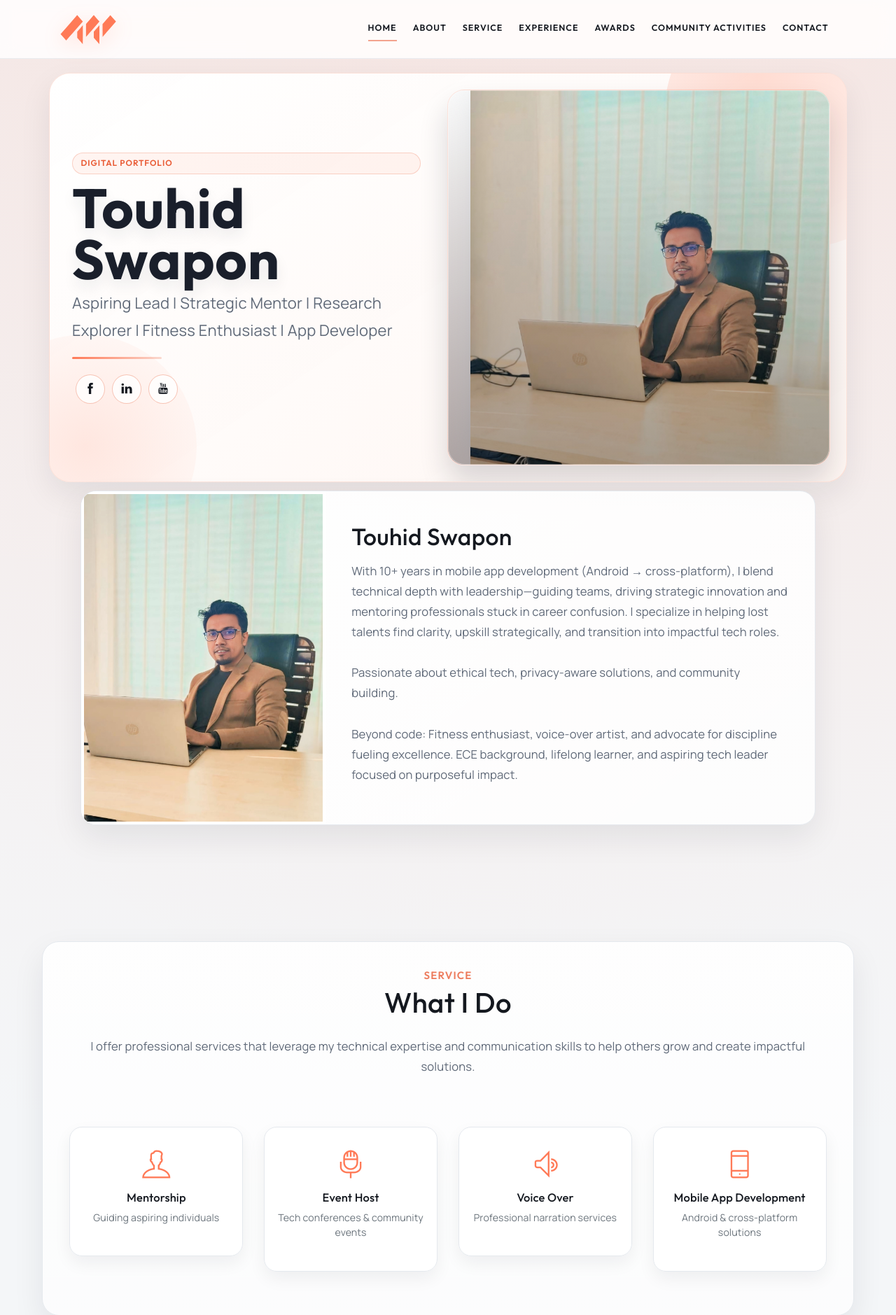
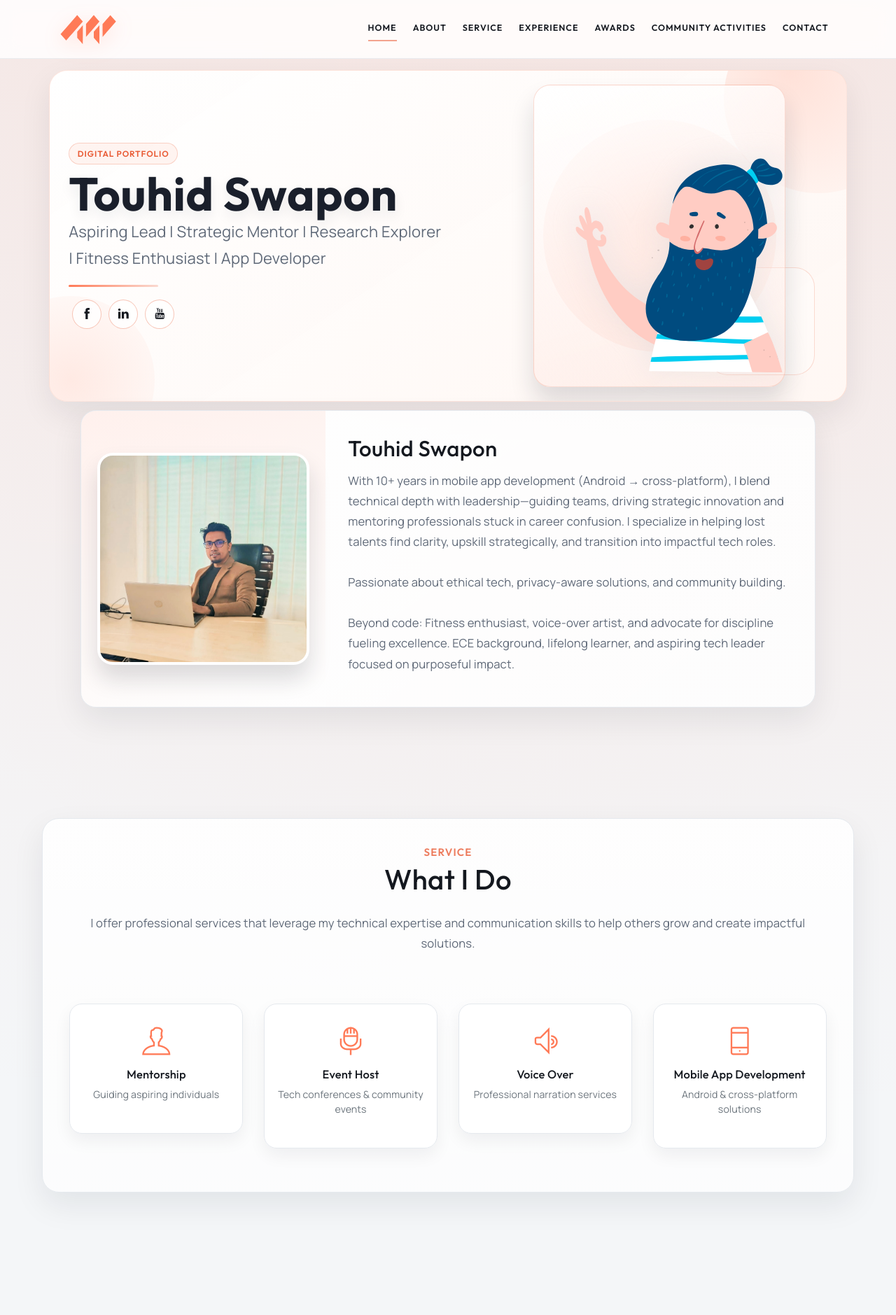
Before and after one commit to TouhidSwapon/TouhidSwapon.github.io, a PHP site: page / in a window 1280 px wide. Shown: the top 1879 px of the page at 70% size. Run offline with PHP 8.4, Linux system fonts and the light colour scheme.

Commit message:
Make header/about layout compact and visually distinct

```diff
--- a/assets/css/premium-overrides.css
+++ b/assets/css/premium-overrides.css
@@ -111,21 +111,21 @@ p {
   min-height: auto;
   height: auto;
   border-bottom: 0;
-  padding-top: calc(var(--pm-nav-h) + clamp(0.75rem, 1.8vw, 1.25rem));
-  padding-bottom: clamp(0.1rem, 0.7vw, 0.45rem);
+  padding-top: calc(var(--pm-nav-h) + clamp(0.55rem, 1.4vw, 1rem));
+  padding-bottom: clamp(0.1rem, 0.6vw, 0.35rem);
 }
 
 .header .container {
   position: relative;
-  min-height: clamp(420px, 68vh, 620px);
+  min-height: clamp(360px, 54vh, 500px);
   display: grid;
-  grid-template-columns: minmax(0, 1fr) minmax(0, 1.06fr);
-  gap: clamp(1rem, 2.5vw, 1.8rem);
-  align-items: stretch;
-  padding: clamp(1rem, 2vw, 1.45rem);
-  background: linear-gradient(146deg, rgba(255, 255, 255, 0.98), rgba(255, 246, 242, 0.96));
+  grid-template-columns: minmax(0, 1.08fr) minmax(0, 0.92fr);
+  gap: clamp(0.9rem, 2.2vw, 1.6rem);
+  align-items: center;
+  padding: clamp(0.95rem, 1.9vw, 1.25rem);
+  background: linear-gradient(146deg, rgba(255, 255, 255, 0.98), rgba(255, 247, 243, 0.97));
   border: 1px solid rgba(233, 92, 54, 0.16);
-  border-radius: 30px;
+  border-radius: 26px;
   box-shadow: var(--pm-shadow);
   overflow: hidden;
 }
@@ -139,30 +139,27 @@ p {
 }
 
 .header .container::before {
-  width: clamp(240px, 32vw, 380px);
-  height: clamp(240px, 32vw, 380px);
-  right: -120px;
-  top: -130px;
-  background: radial-gradient(circle at 35% 35%, rgba(255, 122, 87, 0.24), rgba(255, 122, 87, 0));
+  width: clamp(180px, 22vw, 270px);
+  height: clamp(180px, 22vw, 270px);
+  right: -95px;
+  top: -95px;
+  background: radial-gradient(circle at 35% 35%, rgba(255, 122, 87, 0.2), rgba(255, 122, 87, 0));
 }
 
 .header .container::after {
-  width: clamp(220px, 26vw, 320px);
-  height: clamp(220px, 26vw, 320px);
-  left: -110px;
-  bottom: -110px;
-  background: radial-gradient(circle at 50% 50%, rgba(255, 122, 87, 0.16), rgba(255, 122, 87, 0));
+  width: clamp(160px, 20vw, 240px);
+  height: clamp(160px, 20vw, 240px);
+  left: -90px;
+  bottom: -90px;
+  background: radial-gradient(circle at 50% 50%, rgba(255, 122, 87, 0.14), rgba(255, 122, 87, 0));
 }
 
 .header .container .infos {
-  margin-top: 0.1rem;
-  max-width: 620px;
-  padding: clamp(0.45rem, 1.2vw, 0.95rem) clamp(0.25rem, 1vw, 0.55rem);
+  margin-top: 0;
+  max-width: 560px;
+  padding: clamp(0.3rem, 0.9vw, 0.65rem) clamp(0.18rem, 0.8vw, 0.45rem);
   position: relative;
   z-index: 2;
-  display: flex;
-  flex-direction: column;
-  justify-content: center;
 }
 
 .hero-kicker {
@@ -182,18 +179,18 @@ p {
 }
 
 .header .container .infos .title {
-  font-size: clamp(2.4rem, 6.2vw, 4.95rem);
-  line-height: 0.92;
-  margin: 0.8rem 0 0.75rem;
+  font-size: clamp(2.15rem, 5.4vw, 4.15rem);
+  line-height: 0.94;
+  margin: 0.7rem 0 0.62rem;
   color: #1a1f2b;
-  text-shadow: 0 10px 20px rgba(31, 41, 55, 0.08);
+  text-shadow: 0 8px 18px rgba(31, 41, 55, 0.08);
 }
 
 .hero-designation {
   margin: 0;
-  font-size: clamp(0.94rem, 1.7vw, 1.16rem);
-  line-height: 1.78;
-  max-width: 42ch;
+  font-size: clamp(0.92rem, 1.5vw, 1.05rem);
+  line-height: 1.72;
+  max-width: 40ch;
   color: var(--pm-muted);
 }
 
@@ -209,61 +206,63 @@ p {
 .header .container .img-holder {
   position: relative;
   display: flex;
-  justify-content: stretch;
-  align-items: stretch;
+  justify-content: center;
+  align-items: center;
   width: 100%;
-  min-height: 100%;
-  border-radius: 24px;
-  overflow: hidden;
-  border: 1px solid rgba(233, 92, 54, 0.15);
-  box-shadow: 0 24px 40px rgba(19, 26, 39, 0.16);
-  background: linear-gradient(162deg, rgba(255, 255, 255, 0.95), rgba(255, 122, 87, 0.12));
+  min-height: auto;
+  overflow: visible;
   z-index: 2;
 }
 
 .header .container .img-holder::before {
   content: "";
   position: absolute;
-  inset: 0;
-  border: 1px solid rgba(255, 255, 255, 0.35);
-  border-radius: inherit;
-  pointer-events: none;
-  z-index: 3;
+  width: clamp(220px, 26vw, 340px);
+  height: clamp(220px, 26vw, 340px);
+  border-radius: 999px;
+  background: radial-gradient(circle at 50% 44%, rgba(255, 122, 87, 0.22), rgba(255, 122, 87, 0.03));
+  filter: blur(0.5px);
+  z-index: 1;
 }
 
 .header .container .img-holder::after {
   content: "";
   position: absolute;
-  inset: 0;
-  background: linear-gradient(180deg, rgba(20, 24, 31, 0.02) 0%, rgba(20, 24, 31, 0.35) 100%);
+  width: clamp(112px, 12vw, 168px);
+  height: clamp(112px, 12vw, 168px);
+  right: 5%;
+  bottom: 4%;
+  border-radius: 28px;
+  border: 1px solid rgba(233, 92, 54, 0.2);
+  background: rgba(255, 255, 255, 0.3);
   pointer-events: none;
-  z-index: 2;
+  z-index: 1;
 }
 
 .hero-illustration {
-  width: 100%;
-  height: 100%;
-  min-height: clamp(340px, 58vh, 560px);
-  padding: 0;
-  border-radius: 0;
-  background: transparent;
-  border: 0;
-  box-shadow: none;
+  width: min(100%, 360px);
+  aspect-ratio: 4 / 4.8;
+  padding: clamp(0.5rem, 1vw, 0.8rem);
+  border-radius: 24px;
+  background: linear-gradient(165deg, rgba(255, 255, 255, 0.94), rgba(255, 122, 87, 0.08));
+  border: 1px solid rgba(233, 92, 54, 0.2);
+  box-shadow: 0 22px 34px rgba(19, 26, 39, 0.14);
   position: relative;
-  z-index: 1;
+  z-index: 2;
 }
 
 .hero-illustration img {
   width: 100%;
   height: 100%;
-  object-fit: cover;
-  object-position: center 24%;
+  object-fit: contain;
+  object-position: center bottom;
+  padding: clamp(0.2rem, 0.7vw, 0.45rem);
   display: block;
-  filter: saturate(1.04) contrast(1.02);
+  filter: drop-shadow(0 10px 18px rgba(19, 26, 39, 0.14));
 }
 
 .header .container .socials {
-  margin-top: 1.35rem !important;
+  margin-top: 1.15rem !important;
 }
 
 #about .container {
@@ -271,8 +270,8 @@ p {
 }
 
 #about.section {
-  padding-top: clamp(0.12rem, 0.5vw, 0.3rem);
-  padding-bottom: clamp(2.2rem, 5vw, 4rem);
+  padding-top: clamp(0.16rem, 0.6vw, 0.4rem);
+  padding-bottom: clamp(2rem, 4.5vw, 3.5rem);
 }
 
 #about .row {
@@ -286,31 +285,31 @@ p {
 
 #about .col-md-4 {
   background: linear-gradient(160deg, rgba(255, 122, 87, 0.1), rgba(255, 255, 255, 0.5));
-  padding: 0;
+  padding: clamp(0.9rem, 2vw, 1.45rem);
   display: flex;
-  align-items: stretch;
-  justify-content: stretch;
+  align-items: center;
+  justify-content: center;
 }
 
 #about .pl-md-4 {
-  padding: clamp(1.4rem, 3.5vw, 2.8rem) clamp(1.2rem, 3vw, 2.3rem) !important;
+  padding: clamp(1.25rem, 3vw, 2.2rem) clamp(1.1rem, 2.5vw, 2.05rem) !important;
 }
 
 #about .img-thumbnail {
   border: 0;
-  border-radius: 0;
-  width: 100%;
-  max-width: none;
-  height: 100%;
-  min-height: clamp(280px, 44vw, 430px);
+  border-radius: 22px;
+  width: min(100%, 320px);
+  aspect-ratio: 1 / 1;
+  height: auto;
+  min-height: 0;
   object-fit: cover;
   margin-bottom: 0 !important;
-  box-shadow: none;
+  box-shadow: 0 20px 32px rgba(19, 26, 39, 0.15);
 }
 
 #about .title {
-  font-size: clamp(1.5rem, 3vw, 2.1rem);
-  margin-bottom: 0.85rem;
+  font-size: clamp(1.45rem, 2.7vw, 1.95rem);
+  margin-bottom: 0.75rem;
 }
 
 #service {
--- a/index.html
+++ b/index.html
@@ -85,7 +85,7 @@
             </div>
             <div class="img-holder">
                 <div class="hero-illustration">
-                    <img src="assets/imgs/avatar.jpg" alt="Portrait of Touhid Swapon">
+                    <img src="assets/imgs/man.svg" alt="Cartoon illustration of Touhid Swapon">
                 </div>
             </div>
         </div>
```
Also changed, not shown: other parts of assets/css/premium-overrides.css (+20 -16 lines).
